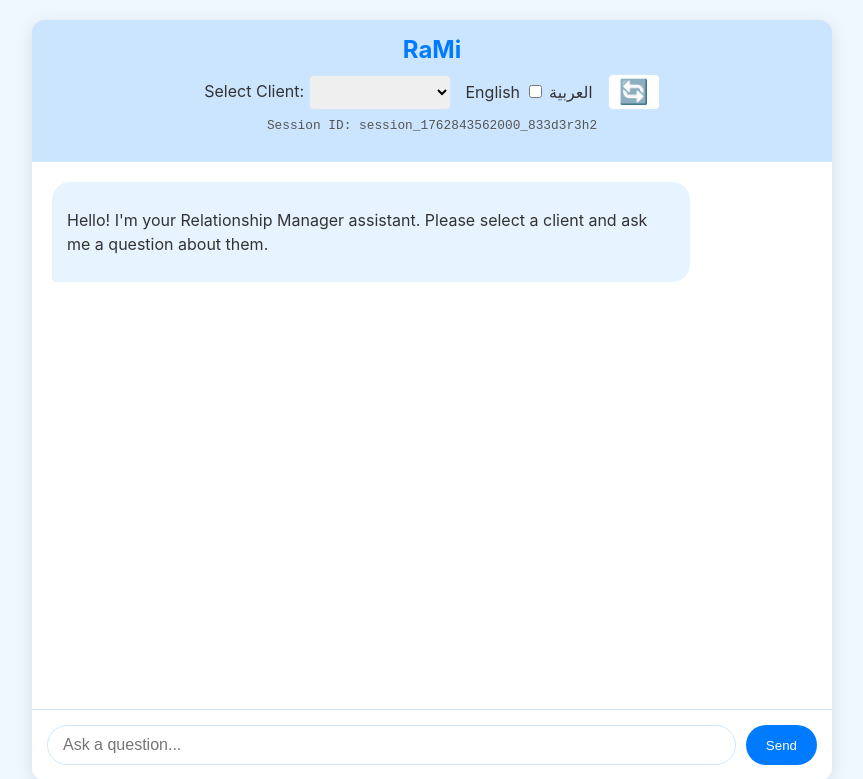
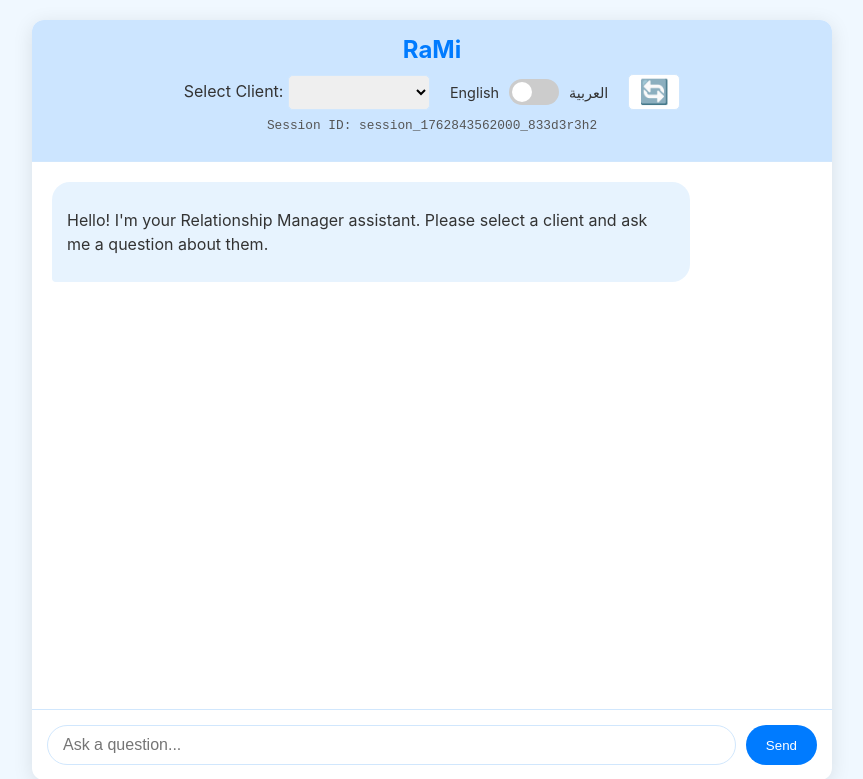
Before and after one commit to iqra311/RaMi, a FastAPI app: page / in a window 1280 px wide. Shown: the top 779 px of the page, without its empty margins (208-1071 px from the left). Run offline with FastAPI, Linux system fonts and the light colour scheme; data that the repository does not hold is empty.

Commit message:
Update styles for controls and add language toggle
Increased gap between control elements and added styles for language toggle switch.

```diff
--- a/static/style.css
+++ b/static/style.css
@@ -45,12 +45,72 @@ header h1 {
     color: var(--accent-color);
 }
 
+
 .controls-container {
     display: flex;
     justify-content: center;
     align-items: center;
-    gap: 15px;
+    gap: 20px;
     margin-top: 10px;
+    flex-wrap: wrap;
+}
+
+.language-toggle-container {
+    display: flex;
+    align-items: center;
+    gap: 10px;
+    font-size: 0.9rem;
+}
+
+.switch {
+    position: relative;
+    display: inline-block;
+    width: 50px;
+    height: 26px;
+}
+
+.switch input {
+    opacity: 0;
+    width: 0;
+    height: 0;
+}
+
+.slider {
+    position: absolute;
+    cursor: pointer;
+    top: 0;
+    left: 0;
+    right: 0;
+    bottom: 0;
+    background-color: #ccc;
+    transition: .4s;
+}
+
+.slider:before {
+    position: absolute;
+    content: "";
+    height: 20px;
+    width: 20px;
+    left: 3px;
+    bottom: 3px;
+    background-color: white;
+    transition: .4s;
+}
+
+input:checked + .slider {
+    background-color: var(--accent-color);
+}
+
+input:checked + .slider:before {
+    transform: translateX(24px);
+}
+
+.slider.round {
+    border-radius: 34px;
+}
+
+.slider.round:before {
+    border-radius: 50%;
 }
 
 #client-selector {
```
